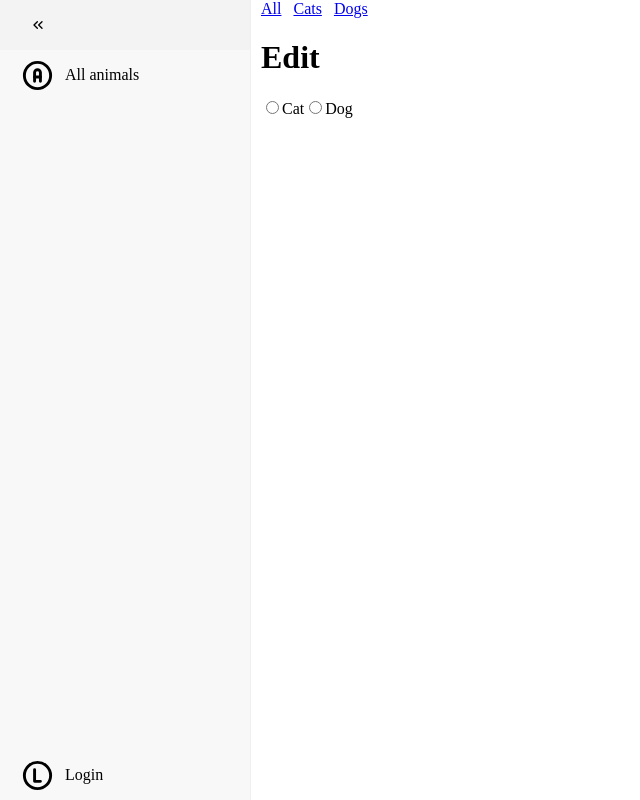
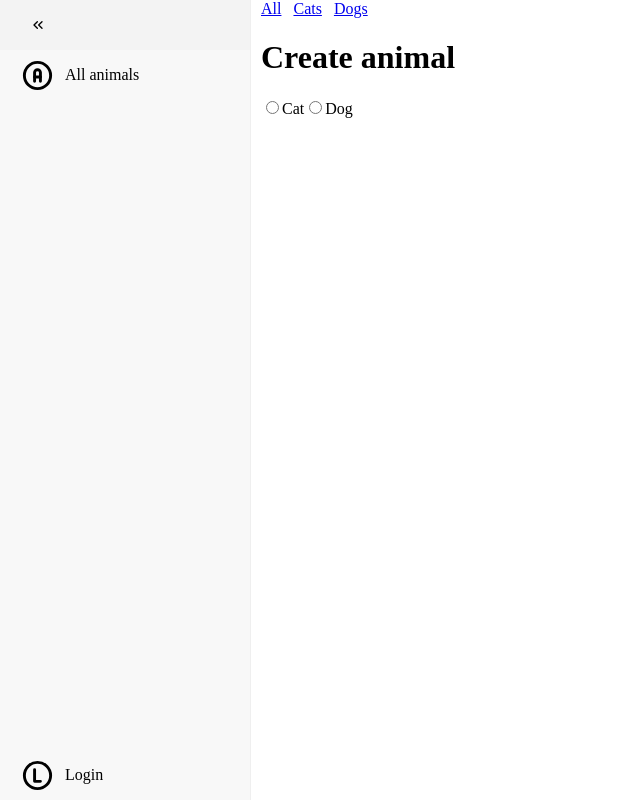
Before and after one commit to Dracules/Pets-manager, a React (Vite) app in the folder client/: page /edit in a window 1280 px wide. Shown: the whole page, without its empty margins (0-640 px from the left). Built offline with nearby package versions, Linux system fonts and the light colour scheme.

Commit message:
fix: update getPageTitle() function

```diff
--- a/client/src/shared/ui/AppLayout.tsx
+++ b/client/src/shared/ui/AppLayout.tsx
@@ -22,6 +22,10 @@ export default function AppLayout() {
   }, [pathname]);
 
   const getPageTitle = (): string => {
+    if (pathname.startsWith('/edit')) {
+      if (pathname === '/edit') return 'Create animal';
+      else return 'Update animal';
+    }
     switch (pathname) {
       case '/':
         return 'Animals';
@@ -37,10 +41,8 @@ export default function AppLayout() {
         return 'My dogs';
       case '/login':
         return 'Login';
-      case '/edit':
-        return 'Edit';
       default:
-        return 'Animals';
+        return '';
     }
   };
 
```
